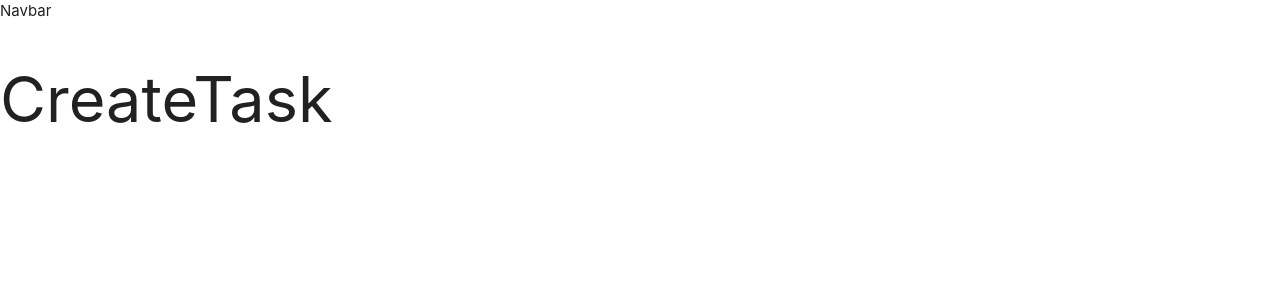
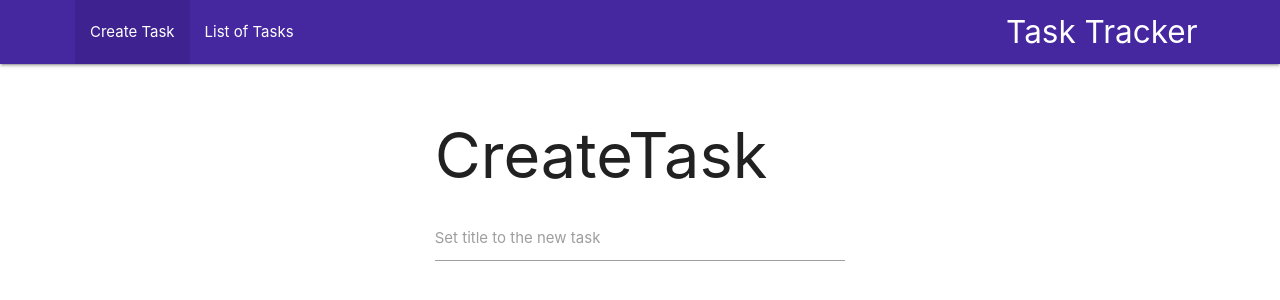
Before and after one commit to Skaijun/Task_Tracker, a Vue app: page / in a window 1280 px wide. Shown: the top 300 px of the page. Built offline with nearby package versions, Linux system fonts and the light colour scheme.

Commit message:
create task page

```diff
--- a/src/App.vue
+++ b/src/App.vue
@@ -1,8 +1,9 @@
 <template>
   <div id="app">
     <navbar-app></navbar-app>
-
-    <router-view />
+    <div class="container">
+      <router-view />
+    </div>
   </div>
 </template>
 <script>
@@ -18,4 +19,11 @@ export default {
 
 <style>
 @import "~materialize-css/dist/css/materialize.min.css";
+.container {
+  margin: 0 auto;
+  max-width: 1200px;
+  padding: 15px;
+  box-sizing: border-box;
+  overflow: auto;
+}
 </style>
--- a/src/components/Navbar.vue
+++ b/src/components/Navbar.vue
@@ -1,13 +1,27 @@
 <template>
-  <div>Navbar</div>
+  <nav class="deep-purple darken-3">
+    <div class="nav-wrapper">
+      <router-link to="/" class="brand-logo right">Task Tracker</router-link>
+      <ul id="nav-mobile" class="left hide-on-med-and-down">
+        <router-link to="/" tag="li" exact active-class="active">
+          <a href="#">Create Task</a>
+        </router-link>
+        <router-link to="/tasks" tag="li" active-class="active">
+          <a href="#">List of Tasks</a>
+        </router-link>
+      </ul>
+    </div>
+  </nav>
 </template>
 
 <script>
-
 export default {
   name: "navbar"
 };
 </script>
 
 <style scoped>
+nav {
+  padding: 0 5rem;
+}
 </style>
--- a/src/views/CreateTask.vue
+++ b/src/views/CreateTask.vue
@@ -1,6 +1,15 @@
 <template>
-  <div>
-    <h1>CreateTask</h1>
+  <div class="row">
+    <div class="col s6 offset-s3">
+      <h1>CreateTask</h1>
+      <form>
+        <div class="input-field">
+          <input id="first_name" type="text" class="validate" required />
+          <label for="first_name">Set title to the new task</label>
+          <span class="helper-text" data-error="Title is required"></span>
+        </div>
+      </form>
+    </div>
   </div>
 </template>
 
@@ -11,5 +20,4 @@ export default {
 </script>
 
 <style>
-
 </style>
```
